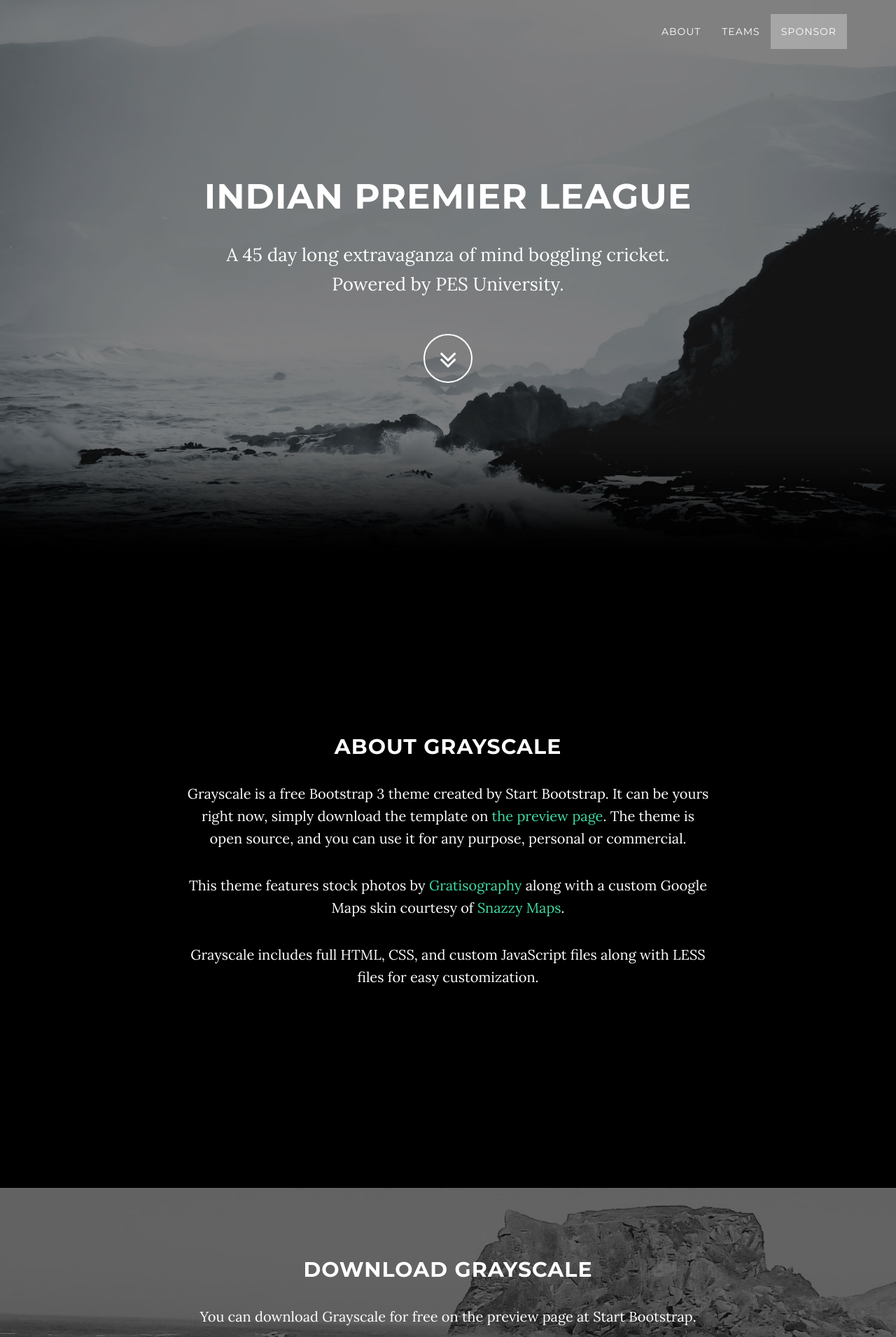
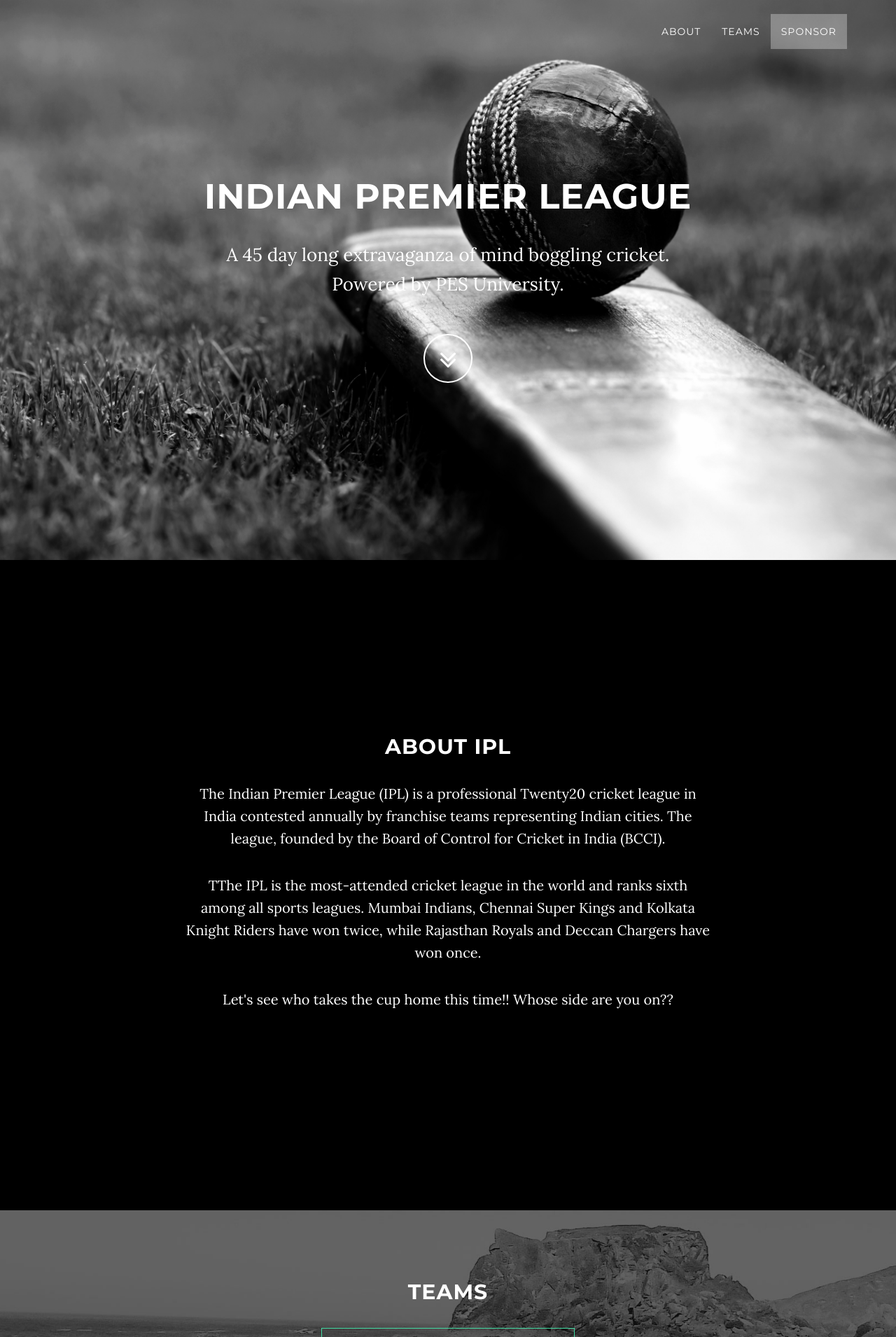
Before and after one commit to SumedhArani/IPL-database, a PHP site: page / in a window 1280 px wide. Shown: the top 1910 px of the page at 70% size. Run offline with PHP 8.4, Linux system fonts and the light colour scheme; some libraries are stand-ins or nearby versions.

Commit message:
Minor changes

```diff
--- a/startbootstrap-grayscale-1.0.6/css/grayscale.css
+++ b/startbootstrap-grayscale-1.0.6/css/grayscale.css
@@ -147,7 +147,7 @@
     padding: 100px 0;
     text-align: center;
     color: #fff;
-    background: url(../img/intro-bg.jpg) no-repeat bottom center scroll;
+    background: url(../img/Cricket-Wallpaper.jpg) no-repeat bottom center scroll;
     background-color: #000;
     -webkit-background-size: cover;
     -moz-background-size: cover;
--- a/startbootstrap-grayscale-1.0.6/index.html
+++ b/startbootstrap-grayscale-1.0.6/index.html
@@ -9,7 +9,7 @@
     <meta name="description" content="">
     <meta name="author" content="">
 
-    <title>Grayscale - Start Bootstrap Theme</title>
+    <title>IPL - Unlimited fun!</title>
 
     <!-- Bootstrap Core CSS -->
     <link href="css/bootstrap.min.css" rel="stylesheet">
@@ -88,10 +88,10 @@
     <section id="about" class="container content-section text-center">
         <div class="row">
             <div class="col-lg-8 col-lg-offset-2">
-                <h2>About Grayscale</h2>
-                <p>Grayscale is a free Bootstrap 3 theme created by Start Bootstrap. It can be yours right now, simply download the template on <a href="http://startbootstrap.com/template-overviews/grayscale/">the preview page</a>. The theme is open source, and you can use it for any purpose, personal or commercial.</p>
-                <p>This theme features stock photos by <a href="http://gratisography.com/">Gratisography</a> along with a custom Google Maps skin courtesy of <a href="http://snazzymaps.com/">Snazzy Maps</a>.</p>
-                <p>Grayscale includes full HTML, CSS, and custom JavaScript files along with LESS files for easy customization.</p>
+                <h2>About IPL</h2>
+                <p>The Indian Premier League (IPL) is a professional Twenty20 cricket league in India contested annually by franchise teams representing Indian cities. The league, founded by the Board of Control for Cricket in India (BCCI).</p>
+                <p>TThe IPL is the most-attended cricket league in the world and ranks sixth among all sports leagues. Mumbai Indians, Chennai Super Kings and Kolkata Knight Riders have won twice, while Rajasthan Royals and Deccan Chargers have won once.</p>
+                <p>Let's see who takes the cup home this time!! Whose side are you on??</p>
             </div>
         </div>
     </section>
@@ -101,9 +101,8 @@
         <div class="download-section">
             <div class="container">
                 <div class="col-lg-8 col-lg-offset-2">
-                    <h2>Download Grayscale</h2>
-                    <p>You can download Grayscale for free on the preview page at Start Bootstrap.</p>
-                    <a href="http://startbootstrap.com/template-overviews/grayscale/" class="btn btn-default btn-lg">Visit Download Page</a>
+                    <h2>Teams</h2>
+                    <a href="http://startbootstrap.com/template-overviews/grayscale/" class="btn btn-default btn-lg">Royal Challengers Bangalore</a>
                 </div>
             </div>
         </div>
```
Also changed, not shown: startbootstrap-grayscale-1.0.6/img/Cricket-Wallpaper.jpg (added).
